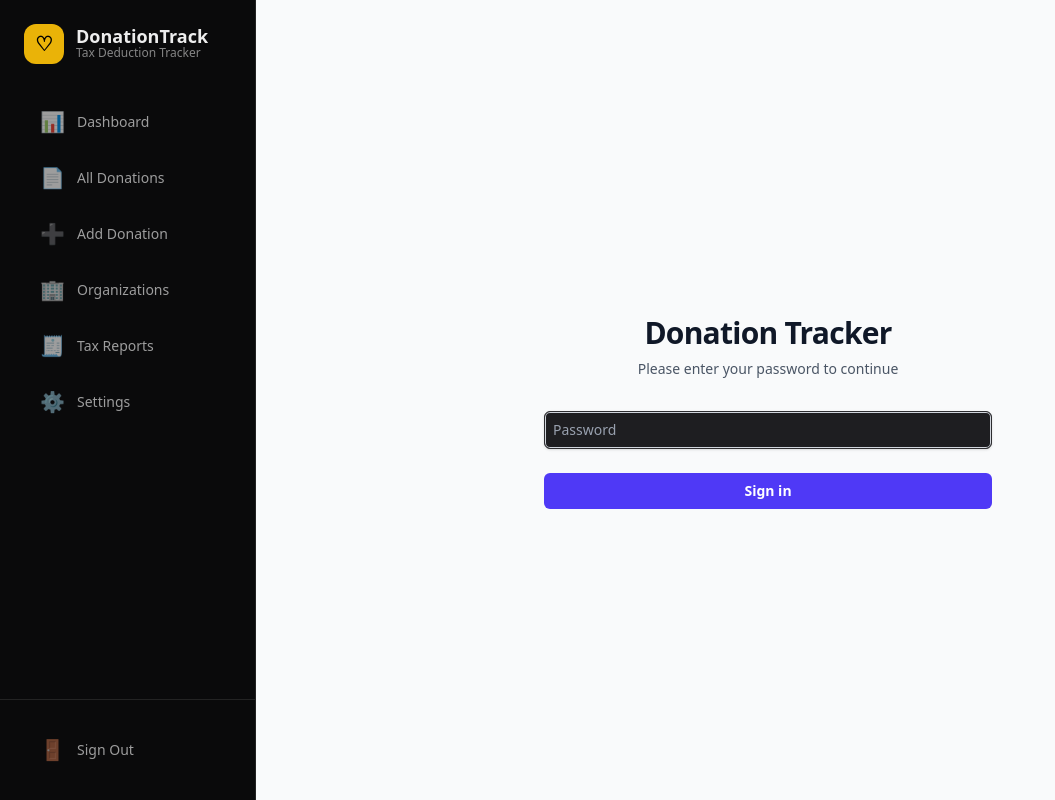
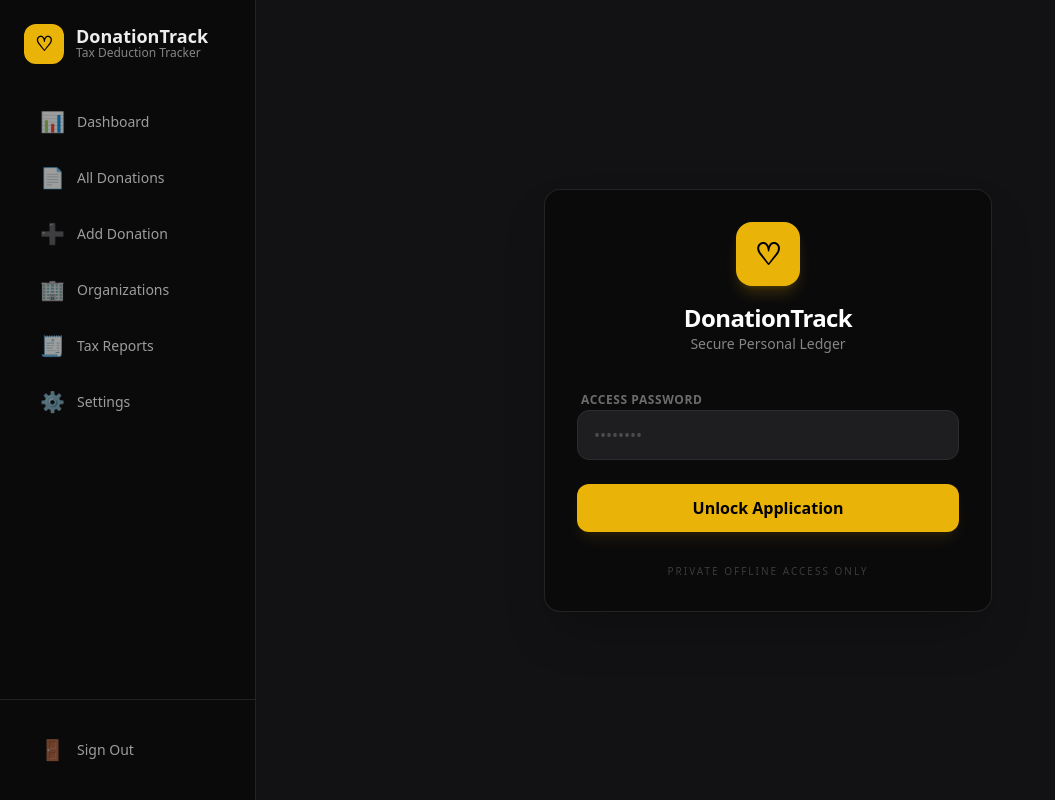
Before and after one commit to padolph/donation-tracker, a Next.js app: page /login in a window 1280 px wide. Shown: the whole page, without its empty margins (0-1055 px from the left). Built offline with nearby package versions, Linux system fonts and the light colour scheme.

Commit message:
style: enhance login page aesthetic and update tests

```diff
--- a/src/app/login/page.tsx
+++ b/src/app/login/page.tsx
@@ -36,21 +36,28 @@ export default function LoginPage() {
   };
 
   return (
-    <div className="flex min-h-screen items-center justify-center bg-gray-50 px-4 py-12 sm:px-6 lg:px-8">
-      <div className="w-full max-w-md space-y-8">
-        <div>
-          <h2 className="mt-6 text-center text-3xl font-bold tracking-tight text-gray-900">
-            Donation Tracker
-          </h2>
-          <p className="mt-2 text-center text-sm text-gray-600">
-            Please enter your password to continue
+    <div className="flex min-h-screen items-center justify-center bg-background px-4">
+      <div className="w-full max-w-md">
+        <div className="bg-sidebar p-8 rounded-2xl border border-white/10 shadow-2xl">
+          <div className="flex flex-col items-center mb-8">
+            <div className="w-16 h-16 bg-accent rounded-2xl flex items-center justify-center text-black text-3xl font-bold mb-4 shadow-lg shadow-accent/20">
+              ♡
+            </div>
+            <h1 className="text-2xl font-bold tracking-tight text-white">
+              DonationTrack
+            </h1>
+            <p className="text-white/50 text-sm">
+              Secure Personal Ledger
             </p>
           </div>
-        <form className="mt-8 space-y-6" onSubmit={handleSubmit}>
-          <div className="-space-y-px rounded-md shadow-sm">
-            <div>
-              <label htmlFor="password" title="Password" className="sr-only">
-                Password
+
+          <form className="space-y-6" onSubmit={handleSubmit}>
+            <div className="space-y-2">
+              <label
+                htmlFor="password"
+                className="text-xs font-semibold text-white/40 uppercase tracking-wider ml-1"
+              >
+                Access Password
               </label>
               <input
                 id="password"
@@ -58,30 +65,41 @@ export default function LoginPage() {
                 type="password"
                 autoComplete="current-password"
                 required
-                className="relative block w-full rounded-md border-0 py-1.5 text-gray-900 ring-1 ring-inset ring-gray-300 placeholder:text-gray-400 focus:z-10 focus:ring-2 focus:ring-inset focus:ring-indigo-600 sm:text-sm sm:leading-6 p-2"
-                placeholder="Password"
+                className="block w-full rounded-xl border-white/5 bg-[#1e1e21] py-3 px-4 text-white placeholder:text-white/20 focus:ring-2 focus:ring-accent focus:border-transparent transition-all outline-none"
+                placeholder="••••••••"
                 value={password}
                 onChange={(e) => setPassword(e.target.value)}
               />
             </div>
-          </div>
 
             {error && (
-            <div className="text-red-500 text-sm text-center font-medium">
+              <div className="bg-red-500/10 border border-red-500/20 text-red-500 py-3 px-4 rounded-xl text-sm text-center font-medium animate-pulse">
                 {error}
               </div>
             )}
 
-          <div>
             <button
               type="submit"
               disabled={isLoading}
-              className="group relative flex w-full justify-center rounded-md bg-indigo-600 px-3 py-2 text-sm font-semibold text-white hover:bg-indigo-500 focus-visible:outline focus-visible:outline-2 focus-visible:outline-offset-2 focus-visible:outline-indigo-600 disabled:opacity-50"
+              className="w-full flex justify-center items-center py-3 px-4 rounded-xl bg-accent hover:bg-yellow-500 text-black font-bold transition-all shadow-lg shadow-accent/10 active:scale-[0.98] disabled:opacity-50 disabled:active:scale-100"
             >
-              {isLoading ? "Signing in..." : "Sign in"}
+              {isLoading ? (
+                <div className="flex items-center gap-2">
+                  <div className="w-4 h-4 border-2 border-black/20 border-t-black rounded-full animate-spin" />
+                  <span>Verifying...</span>
+                </div>
+              ) : (
+                "Unlock Application"
+              )}
             </button>
+          </form>
+
+          <div className="mt-8 text-center">
+            <p className="text-white/20 text-[10px] uppercase tracking-[0.2em] font-medium">
+              Private Offline Access Only
+            </p>
           </div>
-        </form>
+        </div>
       </div>
     </div>
   );
--- a/src/auth.ts
+++ b/src/auth.ts
@@ -35,6 +35,7 @@ export const { handlers, auth, signIn, signOut } = NextAuth({
   session: {
     strategy: "jwt",
   },
+  secret: process.env.AUTH_SECRET,
   callbacks: {
     authorized({ auth, request: { nextUrl } }) {
       const isLoggedIn = !!auth?.user;
```
Also changed, not shown: 1 other file (tests, documents, lock files or other folders). Lines whose indentation alone changed are shown as unchanged.
